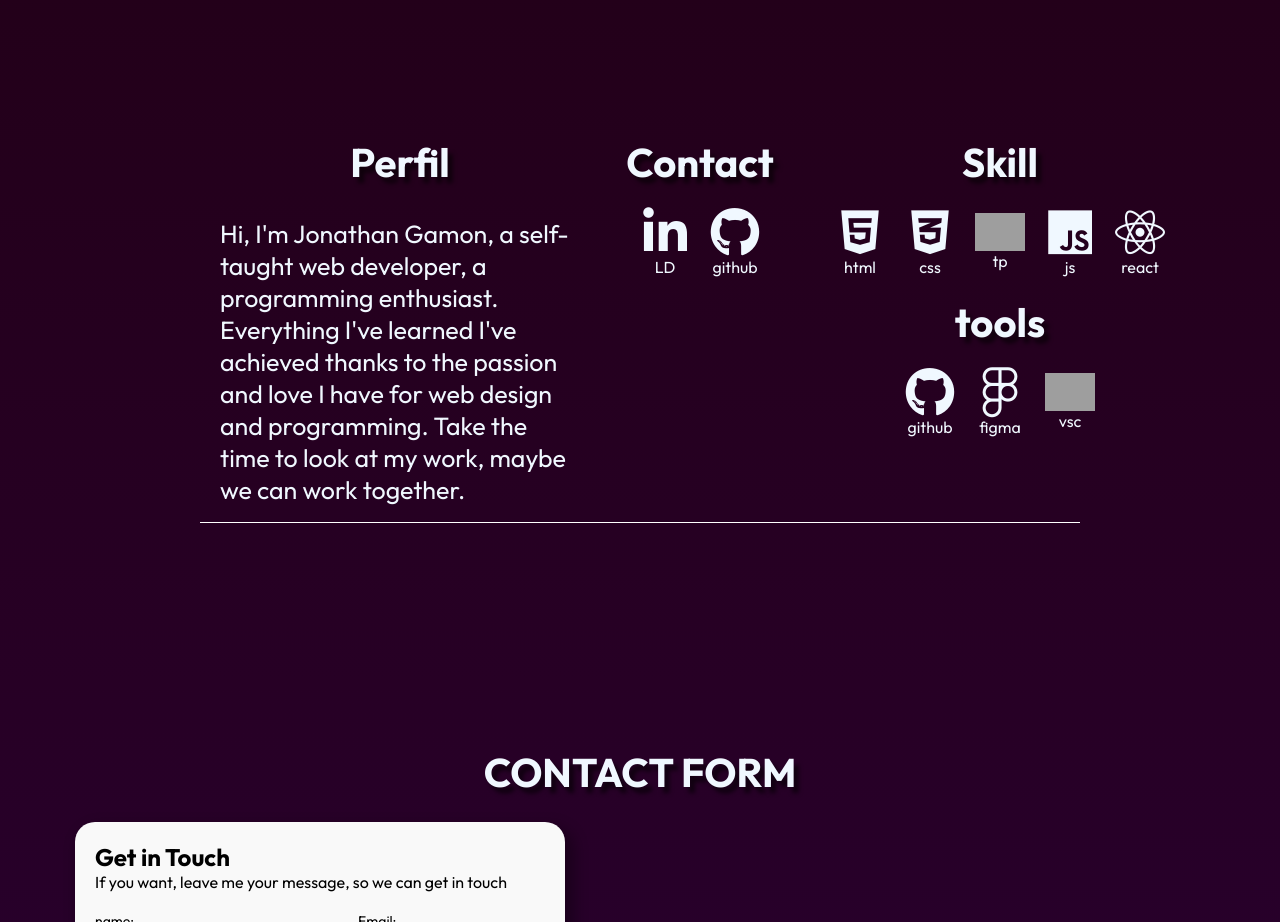
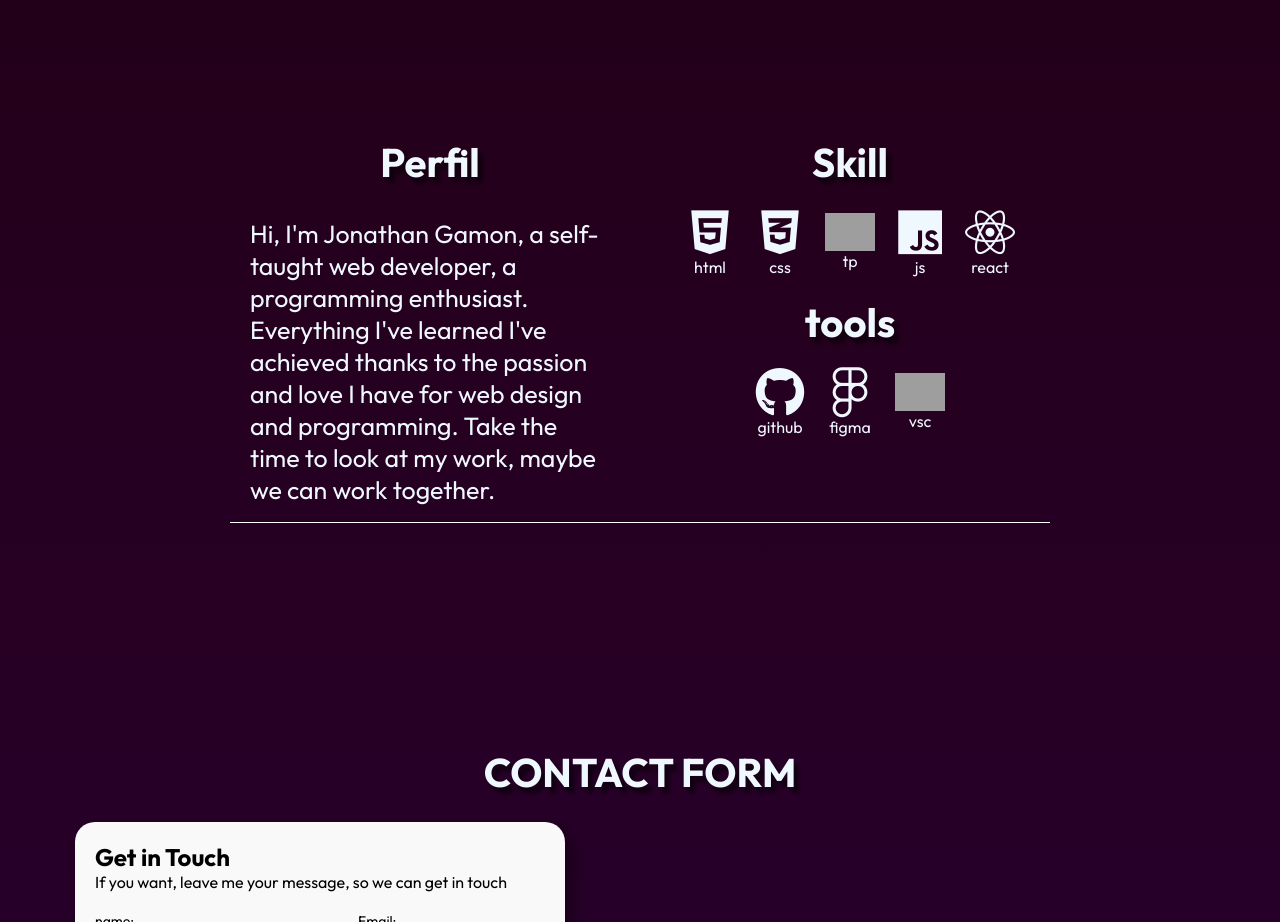
Before and after one commit to JonathanGamon95/Portafolio_Personal, a plain HTML site: page index.html in a window 1280 px wide. Shown: the part 1835-2757 px from the top of the page. Drawn offline with nearby package versions, Linux system fonts and the light colour scheme; grey boxes are pictures that could not be loaded.

Commit message:
se elimino enlaces de contacto en seccion about me

```diff
--- a/CSS/PC/PC.css
+++ b/CSS/PC/PC.css
@@ -258,14 +258,10 @@
         grid-column: 1 / -1;
         grid-row: 3 / 7;
 
-        /* display: grid;
-        grid-template-columns: repeat(3, 1fr);
-        grid-template-rows: 1fr; */
-
         height: 100%;
         margin: 0 auto;
         display: grid;
-        grid-template-columns: repeat(3, minmax(150px, 1fr));
+        grid-template-columns: repeat(2, minmax(150px, 1fr));
         grid-gap: 20px;
 
         border-bottom: 1px solid #fff;
--- a/index.html
+++ b/index.html
@@ -167,15 +167,7 @@
                     time to look at my work, maybe we can work together.</p>
             </li>
 
-            <li class="contacto">
-                <h2>Contact</h2>
 
-                <ul class="cont_link_Contacto">
-                    <li><a href="https://www.linkedin.com/in/jonathan-elias-gamon/"><i class="fa-brands fa-linkedin-in"></i><p>LD</p></a></li>
-                    <li><a href="https://github.com/JonathanGamon95"><i class="fa-brands fa-github"></i><p>github</p></a></li>
-                    <!-- <li><a href=""><i class="fa-brands fa-whatsapp"></i></a><p>whatsApp</p></li> -->
-                </ul>
-            </li>
 
             <li class="herramientas">
                 <h2>Skill</h2>
```
